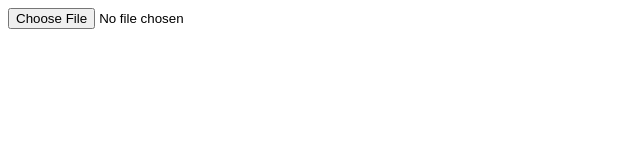
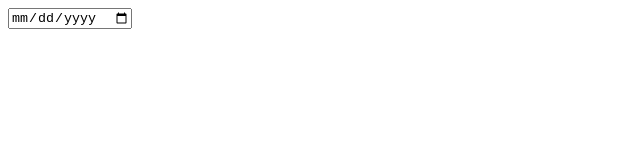
Before and after one commit to ChanksM/html-and-css-practices, a plain HTML site: page 4-Forms/index.html in a window 1280 px wide. Shown: the whole page, without its empty margins (0-640 px from the left). Drawn offline with Linux system fonts and the light colour scheme.

Commit message:
feat(4-Forms): Finish toturial-8

```diff
--- a/4-Forms/index.html
+++ b/4-Forms/index.html
@@ -8,7 +8,7 @@
 </head>
 <body>
     <form action="/">
-        <input type="file" name="file" id="file">
+        <input type="date">
     </form>
 </body>
 </html>
```
